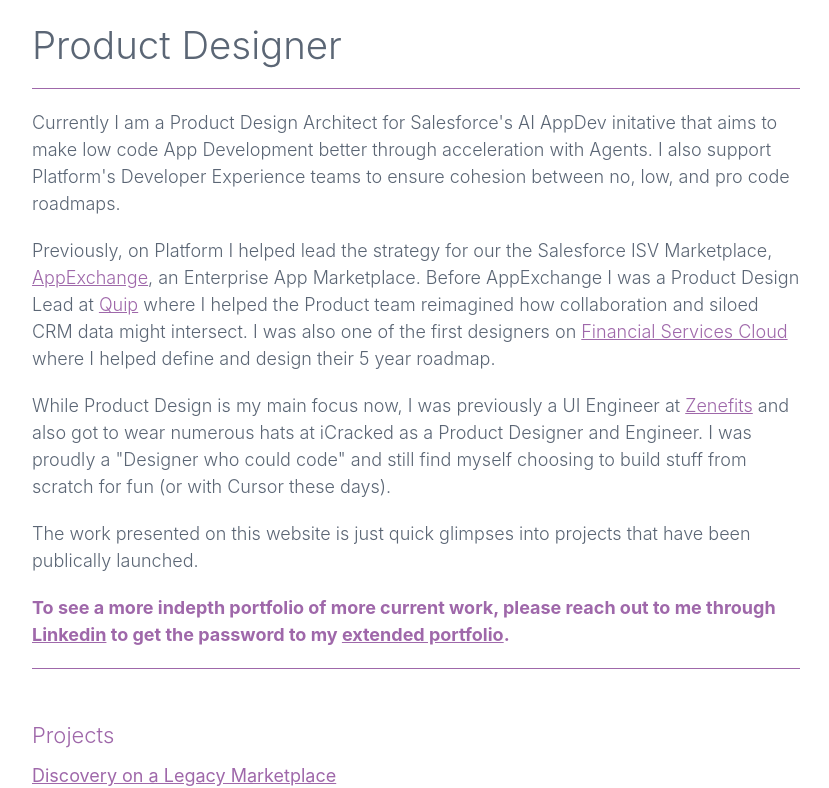
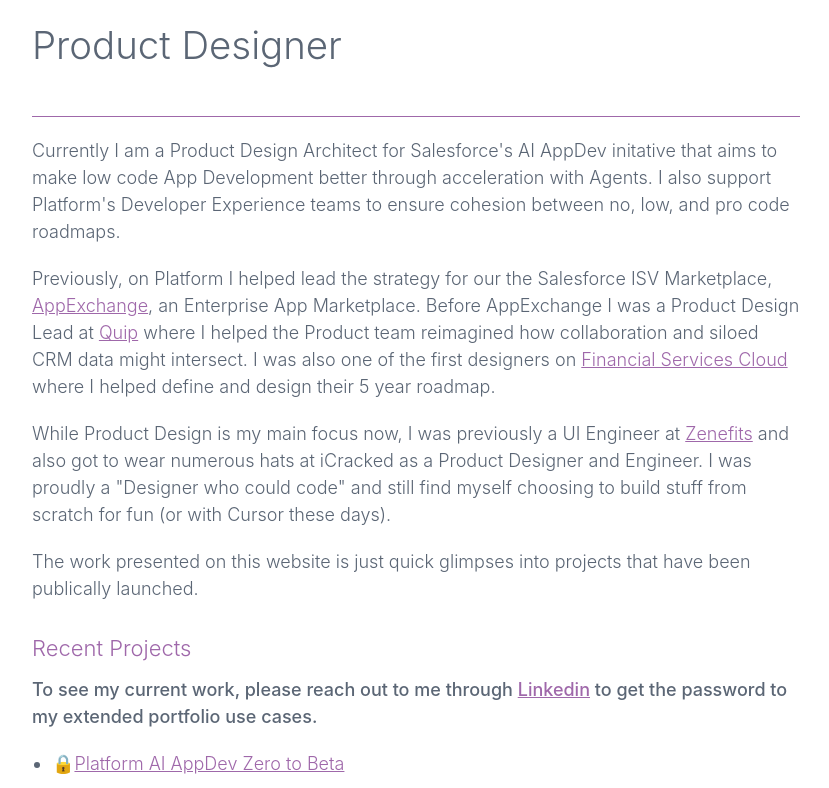
Before and after one commit to ashlynaiu/ashlyn-portfolio, a React (Create React App) app: page / in a window 1280 px wide. Shown: the part 217-1005 px from the top of the page, without its empty margins (224-1053 px from the left). Built offline with nearby package versions, Linux system fonts and the light colour scheme.

Commit message:
updated current work links

```diff
--- a/src/components/Home.js
+++ b/src/components/Home.js
@@ -14,7 +14,13 @@
 
           <p>The work presented on this website is just quick glimpses into projects that have been publically launched.</p>
 
-          <p><b>To see a more indepth portfolio of more current work, please reach out to me through <a href="https://www.linkedin.com/in/ashlyn-watters" target="_blank" rel="noopener noreferrer">Linkedin</a> to get the password to my <a href="https://www.figma.com/proto/j1mpj6rRfgpHYSn7yJqosp/Portfolio?page-id=0%3A1&type=design&node-id=1-274&viewport=936%2C785%2C0.25&t=yQ6FjJJgxwCQe1EF-1&scaling=scale-down-width&starting-point-node-id=1%3A274&mode=design" target="_blank" rel="noopener noreferrer">extended portfolio</a>.</b></p>
+          <h3>Recent Projects</h3>
+
+          <p><b className="standard">To see my current work, please reach out to me through <a href="https://www.linkedin.com/in/ashlyn-watters" target="_blank" rel="noopener noreferrer">Linkedin</a> to get the password to my extended portfolio use cases.</b></p>
+          <ul>
+             <li><p>&#128274;<a href="https://www.figma.com/proto/lCmSKWDnI526VdQ7vOy6mE/AppDev-Portfolio?page-id=3206%3A982&node-id=3206-983&viewport=-1657%2C-2511%2C0.5&t=51H1Ql30WdQr4JBp-1&scaling=scale-down-width&content-scaling=fixed&starting-point-node-id=3206%3A983" target="_blank" rel="noopener noreferrer">Platform AI AppDev Zero to Beta</a></p></li>
+            <li><p>&#128274;<a href="https://www.figma.com/proto/j1mpj6rRfgpHYSn7yJqosp/Portfolio?page-id=0%3A1&type=design&node-id=1-274&viewport=936%2C785%2C0.25&t=yQ6FjJJgxwCQe1EF-1&scaling=scale-down-width&starting-point-node-id=1%3A274&mode=design" target="_blank" rel="noopener noreferrer">Growing Small Businesses on AppExhange</a></p></li>
+          </ul>
         </div>
     );
   }
--- a/src/components/Nav.js
+++ b/src/components/Nav.js
@@ -5,7 +5,7 @@
   render() {
     return (
       <nav>
-        <h3>Projects</h3>
+        <h3>Past Projects</h3>
         <h4><Link to="/search" onClick={() => this.props.changePageState('search')}>Discovery on a Legacy Marketplace</Link></h4>
         <h4><Link to="/templates" onClick={() => this.props.changePageState('templates')}>Automated Quip Templates</Link></h4>
         <h4><Link to="/unstructured" onClick={() => this.props.changePageState('unstructured')}>Unstructured to Structured Data in Quip</Link></h4>
--- a/src/styles/App.css
+++ b/src/styles/App.css
@@ -45,6 +45,7 @@
   font-weight: 300;
   margin-bottom: 20px;
   -webkit-font-smoothing: antialiased; }
+
 @media only screen and (max-width: 999px) {
   h2 {
     font-size: 4vw; } }
@@ -67,8 +68,10 @@
 
 a {
   color: #9F68AA; }
+
 a img {
   outline-color: none; }
+
 a:hover {
   text-decoration: none; }
 
@@ -77,17 +80,25 @@
   line-height: 150%;
   font-weight: 300;
   margin-bottom: 20px; }
+
 @media only screen and (max-width: 999px) {
   p {
     font-size: 16px; } }
+
 p b {
-    color: #9F68AA; }
+  color: #9F68AA;
+  font-weight: 500; }
+
+p b.standard {
+  color: #5B6675; }
+
 p span.highlight {
   color: #9F68AA; }
 
 ul {
   margin-bottom: 20px;
   padding-left: 20px; }
+
 ul li {
   font-size: 18px;
   line-height: 150%;
@@ -106,6 +117,7 @@
   margin: 3rem auto;
   padding: 3rem;
   background: #fff; }
+
 @media only screen and (max-width: 999px) {
   .mainContainer {
     margin: 2rem auto;
@@ -114,7 +126,7 @@
 
 .first, nav {
   padding-top: 20px;
-  margin-top: 20px;
+  margin-top: 48px;
   border-top: 1px solid #9F68AA; }
 
 .project-details p {
@@ -123,8 +135,10 @@
 .gif-container {
   display: flex;
   justify-content: center; }
+
 .gif-container img {
   width: 80%; }
+
 @media only screen and (max-width: 999px) {
   .gif-container img {
     width: 100%; } }
@@ -133,8 +147,10 @@
   display: flex;
   justify-content: space-between;
   margin-bottom: 24px; }
+
 .photo-grid .row img {
   width: 48%; }
+
 @media only screen and (max-width: 999px) {
   .photo-grid .row {
     display: block; }
@@ -156,9 +172,11 @@
   justify-content: center;
   align-content: center;
   margin-top: 30px; }
+
 footer ul li {
   display: inline;
   padding: 0 10px; }
+
 footer ul li a, footer ul li i {
   display: block;
   color: #9F68AA; }
--- a/src/styles/App.sass
+++ b/src/styles/App.sass
@@ -96,6 +96,9 @@
     font-size: 16px
   b
     color: $main-link-color
+    font-weight: 500
+  b.standard
+    color: $text-color-standard
   span.highlight
     color: $main-link-color
 ul
@@ -127,7 +130,7 @@
 
 .first, nav
   padding-top: 20px
-  margin-top: 20px
+  margin-top: 48px
   border-top: 1px solid $main-link-color
 
 .project-details
```
Lines whose indentation alone changed are shown as unchanged.
